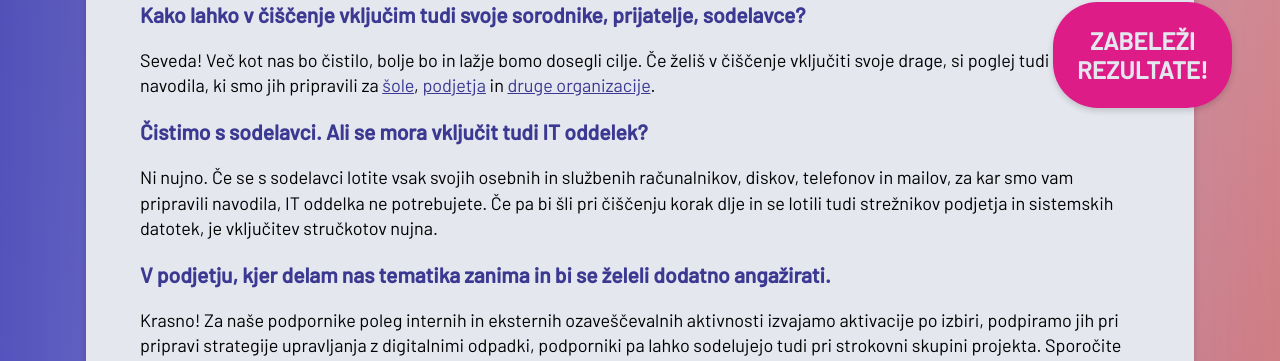
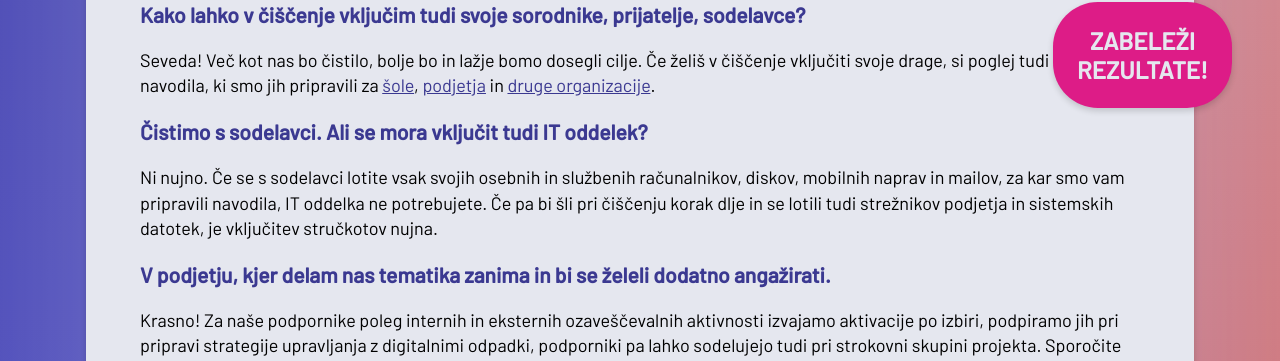
Before and after one commit to ewba/dcd-si, a Jekyll site: the page built from faq.md, in a window 1280 px wide and 900 px high, scrolled down 2805 px. Shown: the part 94-455 px from the top of the window. Built offline with Jekyll 4.4.1, drawn with Linux system fonts in a browser that asks for light colours.

Commit message:
Update faq.md

```diff
--- a/faq.md
+++ b/faq.md
@@ -64,7 +64,7 @@ Za digitalno higieno je smiselno skrbeti sproti. Skupni rezultati bodo objavljen
 Seveda! Več kot nas bo čistilo, bolje bo in lažje bomo dosegli cilje. Če želiš v čiščenje vključiti svoje drage, si poglej tudi posebna navodila, ki smo jih pripravili za [šole](https://ewba.github.io/dcd-si/sola.html), [podjetja](https://ewba.github.io/dcd-si/podjetje.html) in [druge organizacije](https://ewba.github.io/dcd-si/druge-organizacije.html).
 
 ### Čistimo s sodelavci. Ali se mora vključit tudi IT oddelek?
-Ni nujno. Če se s sodelavci lotite vsak svojih osebnih in službenih računalnikov, diskov, telefonov in mailov, za kar smo vam pripravili navodila, IT oddelka ne potrebujete. Če pa bi šli pri čiščenju korak dlje in se lotili tudi strežnikov podjetja in sistemskih datotek, je vključitev stručkotov nujna.
+Ni nujno. Če se s sodelavci lotite vsak svojih osebnih in službenih računalnikov, diskov, mobilnih naprav in mailov, za kar smo vam pripravili navodila, IT oddelka ne potrebujete. Če pa bi šli pri čiščenju korak dlje in se lotili tudi strežnikov podjetja in sistemskih datotek, je vključitev stručkotov nujna.
 
 ### V podjetju, kjer delam nas tematika zanima in bi se želeli dodatno angažirati.
 Krasno! Za naše podpornike poleg internih in eksternih ozaveščevalnih aktivnosti izvajamo aktivacije po izbiri, podpiramo jih pri pripravi strategije upravljanja z digitalnimi odpadki, podporniki pa lahko sodelujejo tudi pri strokovni skupini projekta. Sporočite nam vaše želje in skupaj bomo poiskali način sodelovanja, ki bo ustrezal vsem.
```
